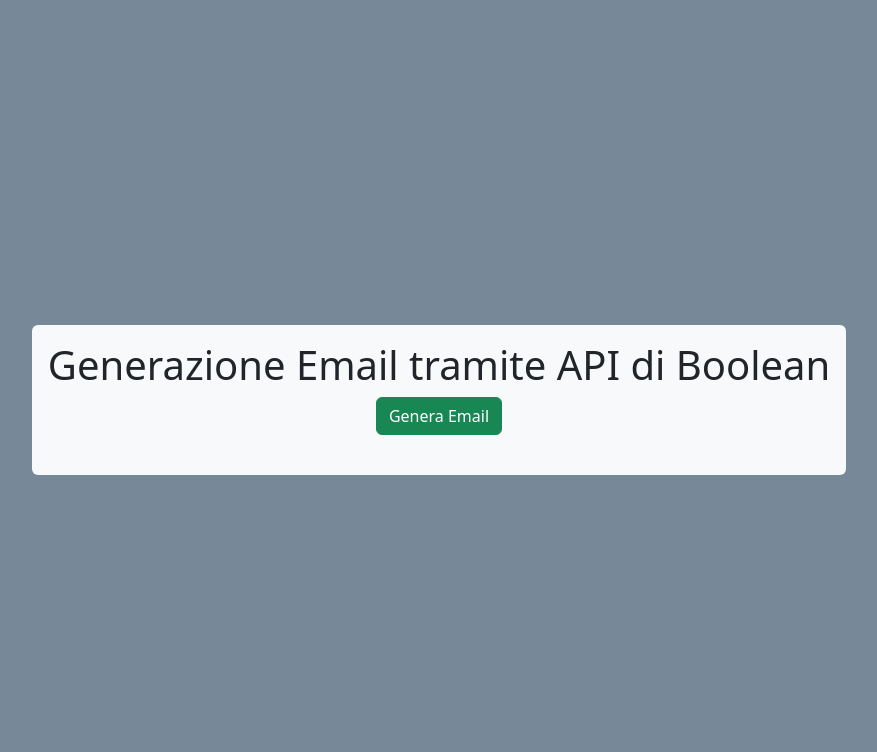
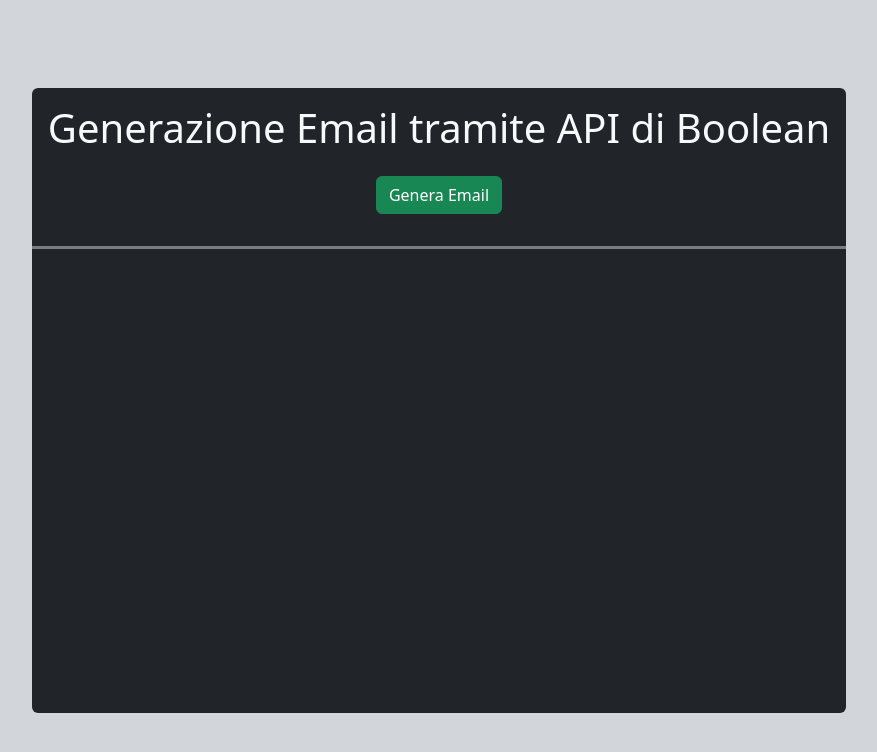
Before and after one commit to Lucianor01/vue-email-list, a plain HTML site: page index.html in a window 1280 px wide. Shown: the whole page, without its empty margins (201-1078 px from the left). Drawn offline with nearby package versions, Linux system fonts and the light colour scheme.

Commit message:
Esercizio completato

```diff
--- a/assets/css/style.css
+++ b/assets/css/style.css
@@ -4,5 +4,14 @@ body{
     align-items: center;
     justify-content: center;
     min-height: 100vh;
-    background-color: lightslategrey;
+    background-color: rgb(210, 213, 218);
 }
+
+.container{
+    min-height: 625px;
+}
+
+hr{
+    height: 5px;
+    color: rgb(210, 213, 218);
+}
--- a/assets/js/main.js
+++ b/assets/js/main.js
@@ -25,7 +25,7 @@ createApp({
                     console.log(dati.data.response)
                     if (this.emails.length == 10) {
                         this.check = true;
-                }
+                    }
                 })
             }
         }
--- a/index.html
+++ b/index.html
@@ -12,20 +12,21 @@
     <!-- VUE -->
     <div id="app">
         <!-- CONTAINER -->
-        <div class="container bg-light text-center rounded p-3 align-items-center">
-            <div class="">
+        <div class="container p-0 bg-dark text-center rounded align-items-center">
+            <div class="p-3">
                 <!-- TITOLO -->
-                <h1>Generazione Email tramite API di Boolean</h1>
+                <h1 class="text-light">Generazione Email tramite API di Boolean</h1>
                 <!-- BUTTON -->
-                <button @click="apiEmail()" type="button" class="btn btn-success">Genera Email</button>
+                <button @click="apiEmail()" type="button" class="btn btn-success mt-3">Genera Email</button>
             </div>
+            <hr class="border-3 opacity-50">
             <!-- LISTA EMAIL -->
-            <div class="d-inline-block">
-                <ul>
-                    <li v-for="(element, index) in emails"  v-if="check"
+            <div class="d-inline-block mt-2 mb-4">
+                <ol class="list-group list-group-numbered">
+                    <li v-for="(element, index) in emails" v-if="check"
                     :key="index"
-                    class="text-start">{{ element }}</li>
-                </ul>
+                    class="text-start  list-group-item list-group-item-primary">{{ element }}</li>
+                </ol>
             </div>
         </div>
     </div>
```
